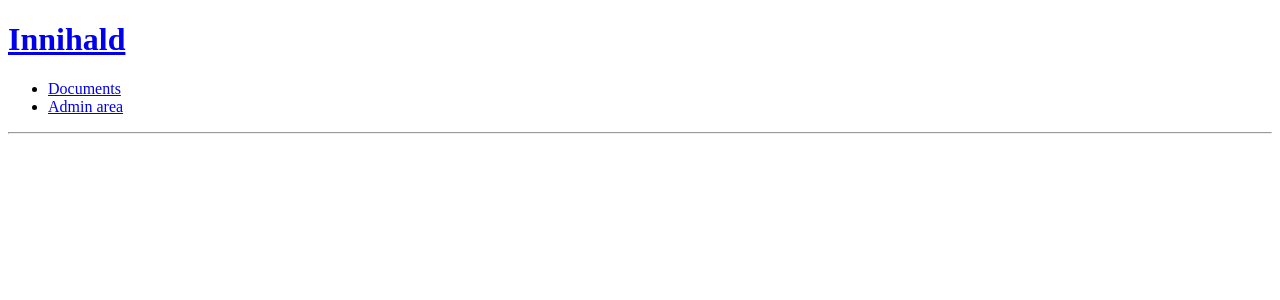
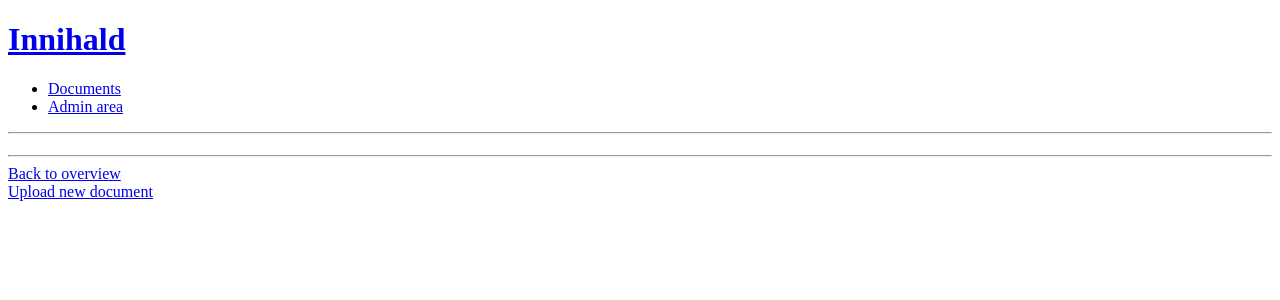
Before and after one commit to Innihald/innihald, a Symfony app: template templates/document/show.html.twig in a window 1280 px wide. Shown: the top 300 px of the page. Run offline with Twig, Linux system fonts and the light colour scheme; the template is opened without the code that fills it, so the values that code supplies are empty; some libraries are stand-ins or nearby versions.

Commit message:
Add links and infos to document detail page

```diff
--- a/templates/document/index.html.twig
+++ b/templates/document/index.html.twig
@@ -3,6 +3,10 @@
 {% block title %}Documents{% endblock %}
 
 {% block body %}
+
+    <div>
+        <a href="{{ path('document_new') }}">Upload new document</a>
+    </div>
 
     <div>There are {{ documents | length }} documents.</div>
 
--- a/templates/document/show.html.twig
+++ b/templates/document/show.html.twig
@@ -9,9 +9,29 @@
     <p>{{ document.description }}</p>
 
     {% if document.ocr %}
+        <div>
+            <h3>OCR-Data</h3>
+            <p>{{ document.ocr.data }}</p>
+        </div>
+    {% endif %}
+
+    {% if document.file.count > 0 %}
+        <div>
+            <h3>File details</h3>
+            <div>
+                {% for file in document.file %}
+                    <div>
+                        <strong>Filename:</strong> {{ file.filename }}<br>
+                        <strong>Physical Filename:</strong> {{ file.physicalFilename }}
+                    </div>
+                {% endfor %}
+            </div>
+        </div>
+    {% endif %}
+
     <div>
-        <h3>OCR-Data</h3>
-        <p>{{ document.ocr.data }}</p>
+        <hr>
+        <a href="{{ path('document') }}">Back to overview</a><br>
+        <a href="{{ path('document_new') }}">Upload new document</a>
     </div>
-    {% endif %}
 {% endblock %}
```
Also changed, not shown: src/Controller/DocumentController.php (line endings or trailing spaces).
